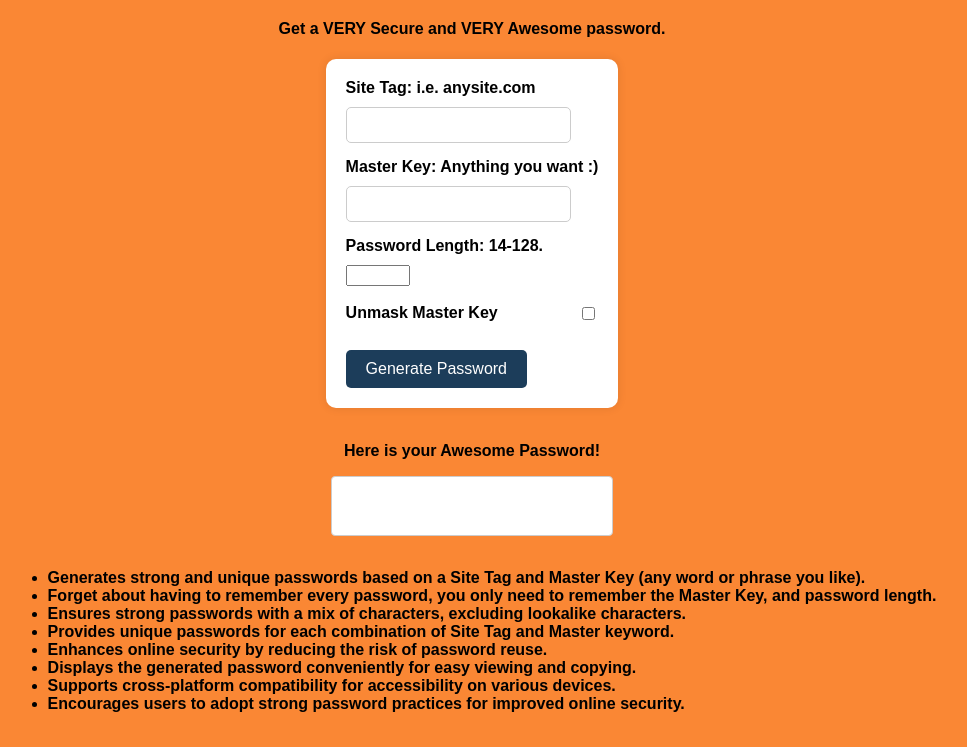
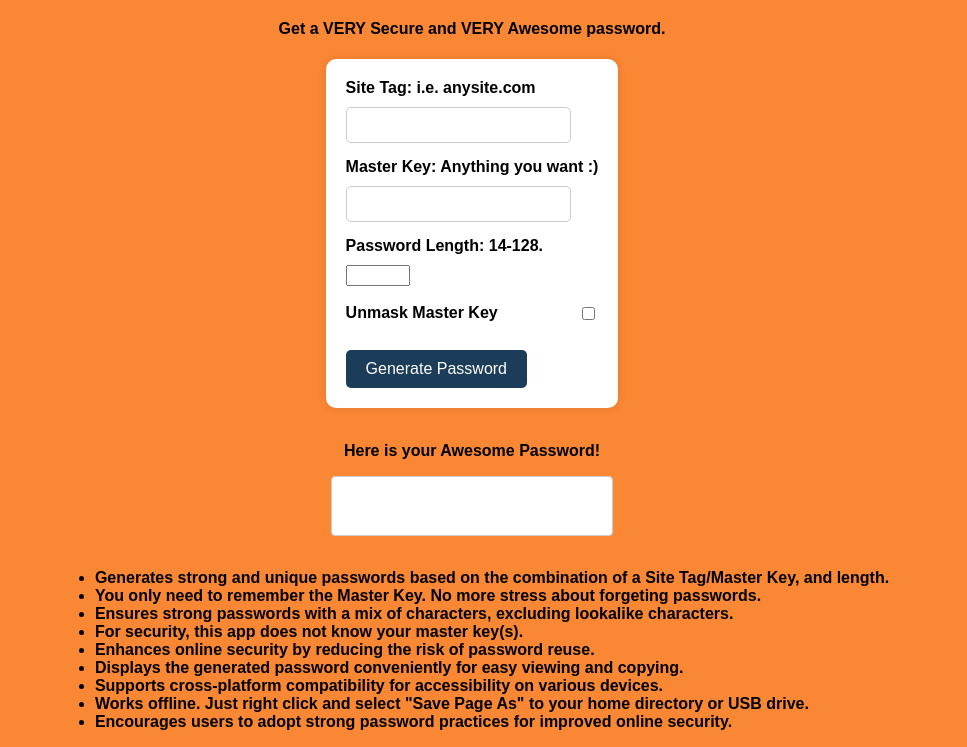
Before and after one commit to ccrypto12/AwesomePasswordGen, a plain HTML site: page index.html in a window 1280 px wide. Shown: the part 69-816 px from the top of the page, without its empty margins (168-1135 px from the left). Drawn offline with nearby package versions, Linux system fonts and the light colour scheme.

Commit message:
Update index.html
Signed-off-by: ccrypto12 <35269471+ccrypto12@users.noreply.github.com>

```diff
--- a/index.html
+++ b/index.html
@@ -111,13 +111,14 @@ button[type="submit"]:hover {
     </div>
 
   <ul class="myUL">
-     <li>Generates strong and unique passwords based on a Site Tag and Master Key (any word or phrase you like).</li>
-    <li>Forget about having to remember every password, you only need to remember the Master Key, and password length.</li>
+    <li>Generates strong and unique passwords based on the combination of a Site Tag/Master Key, and length.</li>
+    <li>You only need to remember the Master Key.  No more stress about forgeting passwords.</li>
     <li>Ensures strong passwords with a mix of characters, excluding lookalike characters.</li>
-    <li>Provides unique passwords for each combination of Site Tag and Master keyword.</li>
+    <li>For security, this app does not know your master key(s).</li>
     <li>Enhances online security by reducing the risk of password reuse.</li>
     <li>Displays the generated password conveniently for easy viewing and copying.</li>
     <li>Supports cross-platform compatibility for accessibility on various devices.</li>
+    <li>Works offline.  Just right click and select "Save Page As" to your home directory or USB drive.</li>
     <li>Encourages users to adopt strong password practices for improved online security.</li>
   </ul>
   </div>
```
